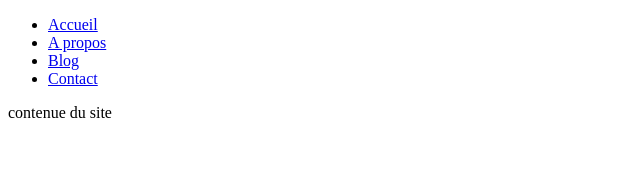
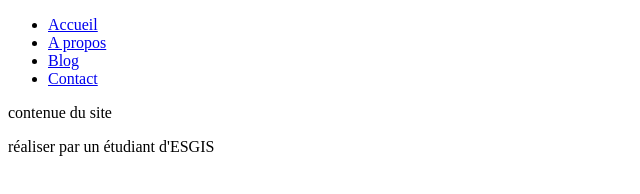
Before and after one commit to Agassounon/mon-site, a plain HTML site: page index.html in a window 1280 px wide. Shown: the whole page, without its empty margins (0-640 px from the left). Drawn offline with Linux system fonts and the light colour scheme.

Commit message:
mise en place du footer

```diff
--- a/index.html
+++ b/index.html
@@ -24,7 +24,7 @@
     </main>
 
     <footer>
-
+            <p> réaliser par un étudiant d'ESGIS</p>
     </footer>
 </body>
 </html>
```
